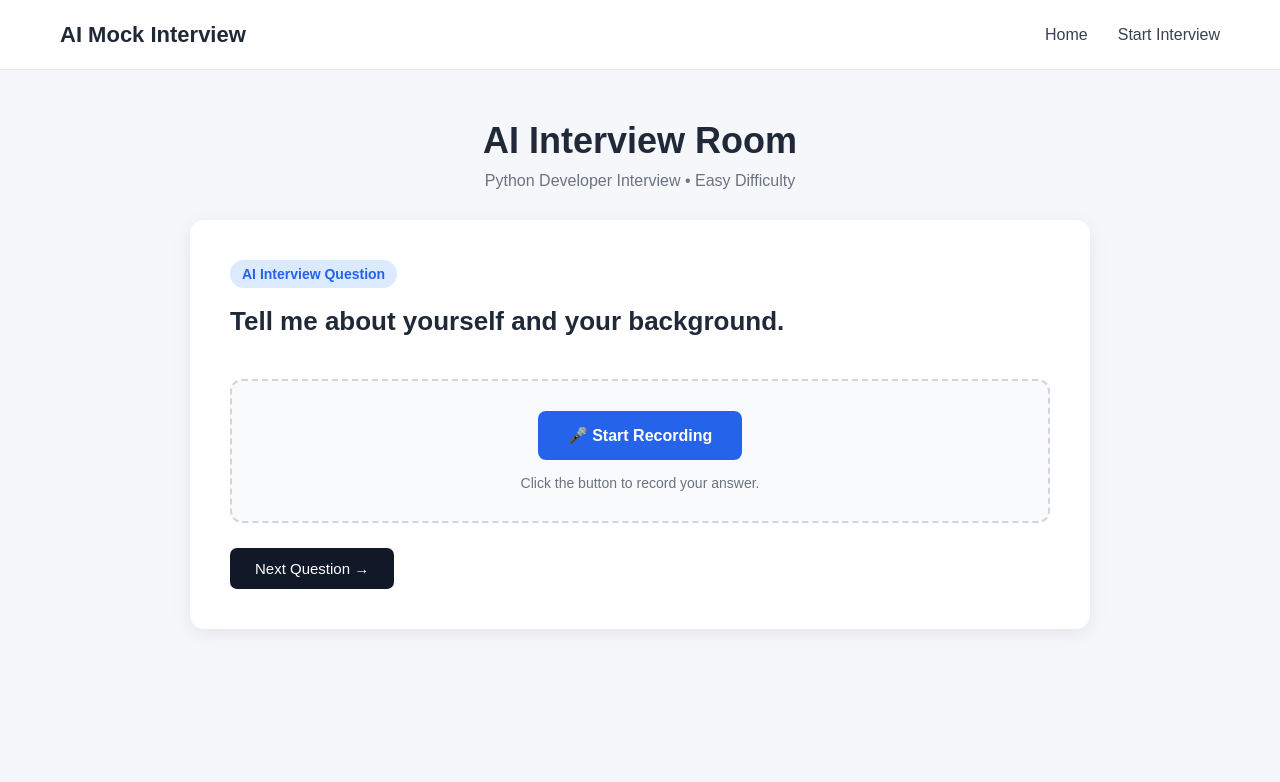
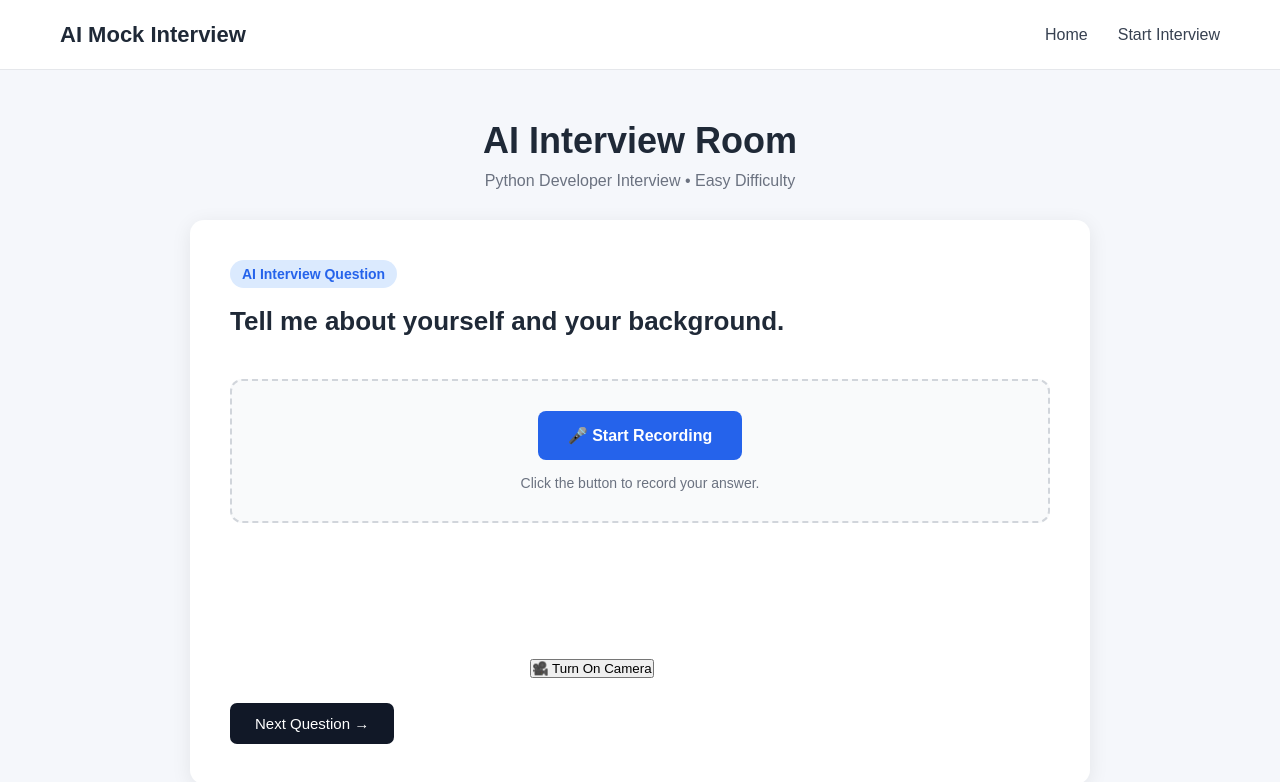
Before and after one commit to rajzore15/AI-Powered-Mock-Interview-System, a React (Create React App) app in the folder frontend/: page /interview-room in a window 1280 px wide. Shown: the top 782 px of the page. Built offline with nearby package versions, Linux system fonts and the light colour scheme.

Commit message:
Add AI speaking indicator and text to speech

```diff
--- a/frontend/src/pages/InterviewRoom.js
+++ b/frontend/src/pages/InterviewRoom.js
@@ -1,8 +1,12 @@
-import React, { useState } from "react";
+import React, { useState, useRef, useEffect } from "react";
 import { useLocation } from "react-router-dom";
 
 function InterviewRoom() {
   const location = useLocation();
+
+  const videoRef = useRef(null);
+const [cameraOn, setCameraOn] = useState(false);
+const [cameraStream, setCameraStream] = useState(null);
 
   // ==============================
   // INTERVIEW DATA
@@ -19,6 +23,46 @@ function InterviewRoom() {
     interviewData.question ||
       "Tell me about yourself and your background."
   );
+
+  const [isSpeaking, setIsSpeaking] = useState(false);
+
+  // ==============================
+  // AI VOICE
+  // ==============================
+
+  const speakQuestion = (text) => {
+    if ("speechSynthesis" in window && text) {
+      window.speechSynthesis.cancel();
+
+      const speech = new SpeechSynthesisUtterance(text);
+
+      speech.rate = 0.9;
+      speech.pitch = 1;
+      speech.volume = 1;
+
+      speech.onstart = () => {
+        setIsSpeaking(true);
+      };
+
+      speech.onend = () => {
+        setIsSpeaking(false);
+      };
+
+      speech.onerror = () => {
+        setIsSpeaking(false);
+      };
+
+      speech.oncancel = () => {
+        setIsSpeaking(false);
+      };
+
+      window.speechSynthesis.speak(speech);
+    }
+  };
+
+  useEffect(() => {
+    speakQuestion(currentQuestion);
+  }, [currentQuestion]);
 
   // ==============================
   // STATES
@@ -38,6 +82,42 @@ function InterviewRoom() {
   const [evaluation, setEvaluation] = useState("");
 
   const [isEvaluating, setIsEvaluating] = useState(false);
+
+  // ==============================
+// CAMERA
+// ==============================
+
+const startCamera = async () => {
+  try {
+    const stream = await navigator.mediaDevices.getUserMedia({
+      video: true,
+      audio: false,
+    });
+
+    if (videoRef.current) {
+      videoRef.current.srcObject = stream;
+    }
+
+    setCameraStream(stream);
+    setCameraOn(true);
+  } catch (error) {
+    console.error("Camera error:", error);
+    alert("Please allow camera access.");
+  }
+};
+
+const stopCamera = () => {
+  if (cameraStream) {
+    cameraStream.getTracks().forEach((track) => track.stop());
+  }
+
+  if (videoRef.current) {
+    videoRef.current.srcObject = null;
+  }
+
+  setCameraStream(null);
+  setCameraOn(false);
+};
 
   // ==============================
   // START RECORDING
@@ -324,6 +404,10 @@ function InterviewRoom() {
             {currentQuestion}
           </h2>
 
+          {isSpeaking && (
+            <p>🔊 AI is speaking...</p>
+          )}
+
         </div>
 
         {/* RECORDING */}
@@ -454,6 +538,36 @@ function InterviewRoom() {
             )}
         </div>
 
+        {/* CAMERA */}
+
+<div className="camera-section">
+
+  <video
+    ref={videoRef}
+    autoPlay
+    muted
+    playsInline
+    className="camera-preview"
+  />
+
+  {!cameraOn ? (
+    <button
+      className="camera-button"
+      onClick={startCamera}
+    >
+      🎥 Turn On Camera
+    </button>
+  ) : (
+    <button
+      className="camera-button"
+      onClick={stopCamera}
+    >
+      📷 Turn Off Camera
+    </button>
+  )}
+
+</div>
+
         {/* NEXT QUESTION */}
 
         <div className="interview-actions">
```
